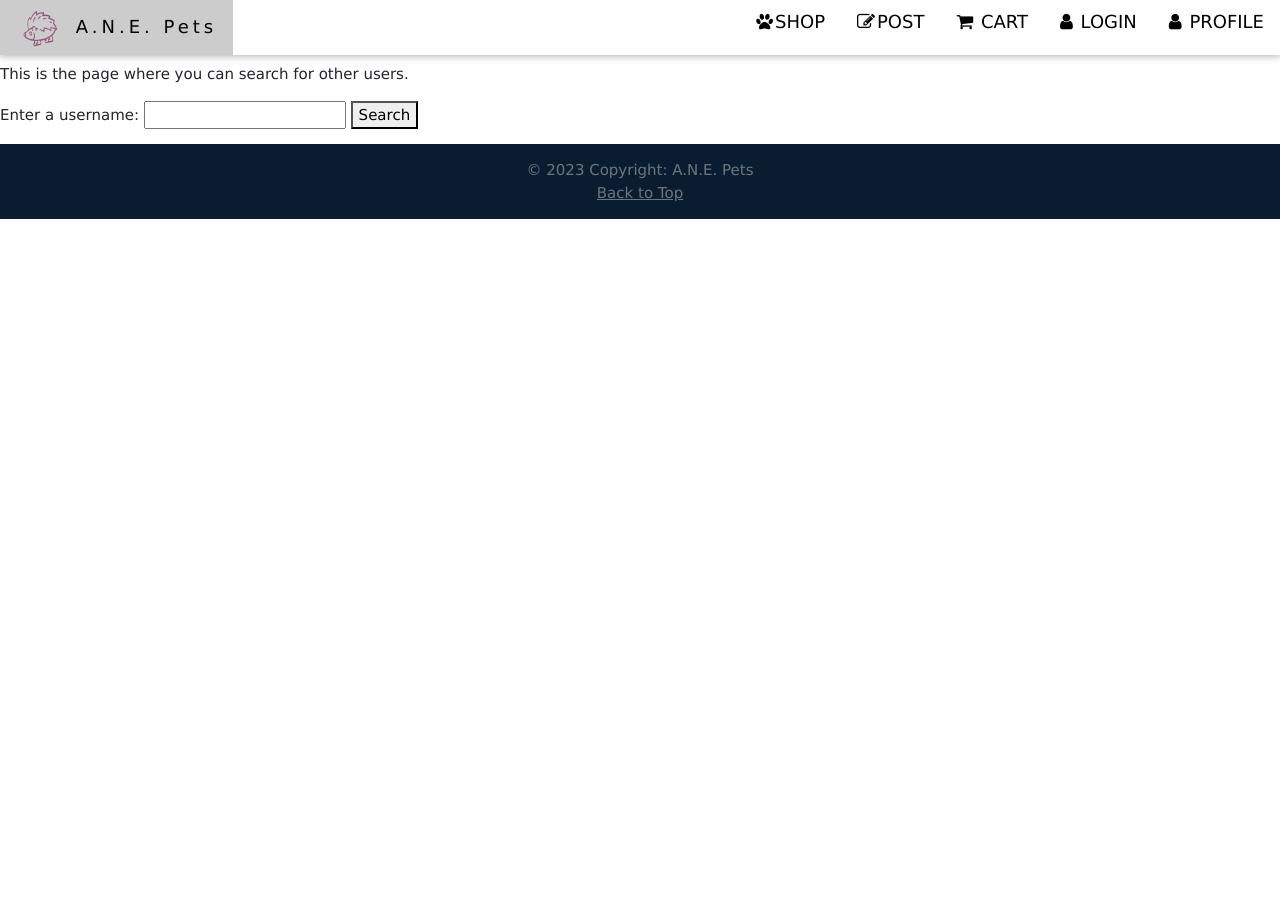
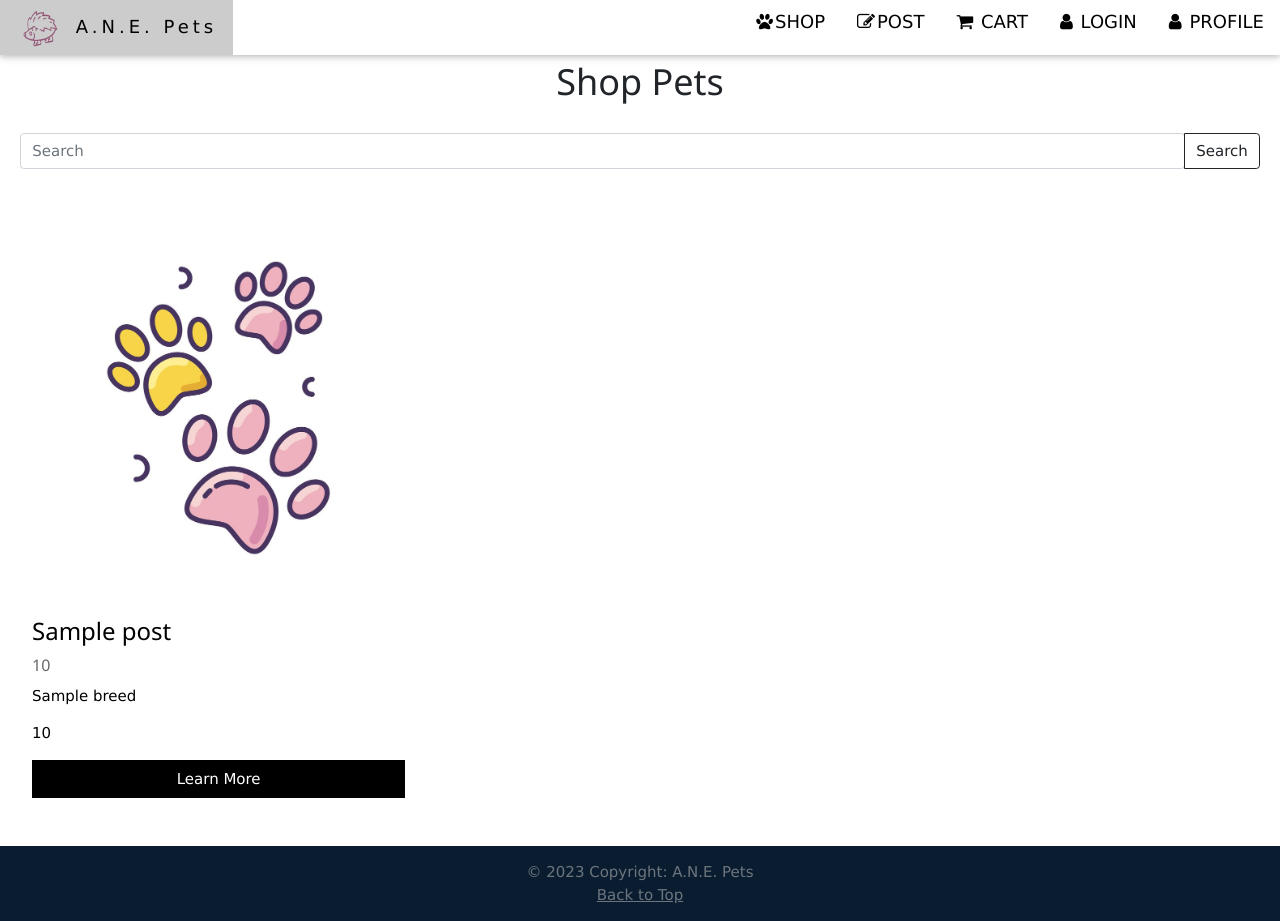
Before and after one commit to Nick-Talton/cs4750, a Flask app: template app/templates/shop.html in a window 1280 px wide. Before the commit the page ends 219 px from the top, so only its background shows below. Run offline with Flask 2, Linux system fonts and the light colour scheme; the template is opened without the code that fills it: most values are stand-ins (such as "Sample title", 1, 10 or a date in 2020).

Commit message:
Update shopping page

```diff
--- a/app/app.py
+++ b/app/app.py
@@ -8,7 +8,7 @@ from signuppage import signuppage
 from cartpage import cartpage
 from postspages import postspages
 from profilepage import profilepage
-from shop import shop
+from shoppage import shoppage
 import pymysql
 
 app = Flask(__name__)
@@ -27,7 +27,7 @@ app.register_blueprint(cartpage) # /cart
 app.register_blueprint(postspages) # /post/create and /post/<int:id>
 # app.register_blueprint(profilepage) # /profile/<user>
 app.register_blueprint(profilepage) # /profile
-app.register_blueprint(shop) # /shop
+app.register_blueprint(shoppage) # /shop
 
 
 if __name__ == '__main__':
--- a/app/templates/base.html
+++ b/app/templates/base.html
@@ -15,7 +15,17 @@
 <link rel="stylesheet" href="https://fonts.googleapis.com/css?family=Raleway">
 <link rel="stylesheet" href="https://cdnjs.cloudflare.com/ajax/libs/font-awesome/4.7.0/css/font-awesome.min.css">
     <link rel="stylesheet" href="../static/css/base.css">
-</head>
+    <style>
+      body {
+        padding-top:50px;
+      }
+      @media (max-width:979px) {
+        body {
+          padding-top:50px;
+        }
+      }
+    </style>
+  </head>
 
 <body>
 <!-- <body class="d-flex flex-column h-100"> -->
--- a/app/templates/index.html
+++ b/app/templates/index.html
@@ -1,8 +1,8 @@
 <!-- index.html -->
 {% extends "base.html" %}
-{% block description %}Posts Index{% endblock %}
-{% block title %}Posts Index{% endblock %}
-{% block navtitle %}Posts Index{% endblock %}
+{% block description %}Home{% endblock %}
+{% block title %}Home{% endblock %}
+{% block navtitle %}Home{% endblock %}
 {% block content %}
 
 <!DOCTYPE html>
--- a/app/templates/shop.html
+++ b/app/templates/shop.html
@@ -1,15 +1,53 @@
 <!-- search.html -->
 {% extends "base.html" %}
-{% block description %}Search{% endblock %}
-{% block title %}Search{% endblock %}
-{% block navtitle %}Search{% endblock %}
+{% block description %}Shop{% endblock %}
+{% block title %}Shop{% endblock %}
+{% block navtitle %}Shop{% endblock %}
 {% block content %}
-<h1>Search Users</h1>
-<p>This is the page where you can search for other users.</p>
-<!-- Create a form that sends a Search request to /search -->
-<form action="/search" method="Search">
-    <label for="query">Enter a username:</label>
-    <input type="text" id="query" name="query" required>
-    <button type="submit">Search</button>
-</form>
+
+<!DOCTYPE html>
+<html>
+<head>
+    <title>{{ title }}</title>
+    <link rel="stylesheet" href="https://cdn.jsdelivr.net/npm/bootstrap@5.1.3/dist/css/bootstrap.min.css"
+    integrity="sha384-1BmE4kWBq78iYhFldvKuhfTAU6auU8tT94WrHftjDbrCEXSU1oBoqyl2QvZ6jIW3"
+    crossorigin="anonymous">
+    <link rel="stylesheet" href="https://www.w3schools.com/w3css/4/w3.css">
+<link rel="stylesheet" href="https://fonts.googleapis.com/css?family=Raleway">
+<link rel="stylesheet" href="https://cdnjs.cloudflare.com/ajax/libs/font-awesome/4.7.0/css/font-awesome.min.css">
+    <link rel="stylesheet" href="../static/css/base.css">
+    <link rel="stylesheet" href="../static/css/shop.css">
+</head>
+<body>
+    <div >
+        <h1 style="text-align:center">Shop Pets</h1>
+    <div id="search" class="input-group" style="padding:20px;">
+        <input type="search" class="form-control rounded" placeholder="Search" aria-label="Search" aria-describedby="search-addon" />
+        <button type="button" class="btn btn-outline-dark" data-mdb-ripple-init>Search</button>
+      </div>
+    </div>
+
+
+    <div class="w3-row-padding w3-padding-16">
+ <!-- Loop through the posts list and display each post title and content -->
+        {% for post in posts %}
+        <div class="w3-third w3-margin-bottom">
+            <img src="../static/img/home1.jpg" alt="Norway" style="width:100%;">
+            <div class="w3-container w3-white">
+              <h3>{{ post.name }}</h3>
+              <h6 class="w3-opacity">{{ post.price }}</h6>
+              <p>{{ post.breed }}</p>
+              <p>{{ post.age }}</p>
+              <button class="w3-button w3-block w3-black w3-margin-bottom">Learn More</button>
+            </div>
+          </div>
+        {% endfor %}
+
+
+
+
+      </div>
+</body>
+</html>
+
 {% endblock %}
--- a/app/views/homepage.py
+++ b/app/views/homepage.py
@@ -5,22 +5,23 @@ from jinja2 import TemplateNotFound
 homepage = Blueprint('homepage', __name__, template_folder='templates')
 
 # A list of posts to display on the home page
-posts = [
-    {
-        "title": "Hello, Flask!   Evelyn was here!!",
-        "content": "This is my first post using Flask and Jinja."
-    },
-    {
-        "title": "Flask is awesome",
-        "content": "I'm learning how to use Flask to create web applications."
-    },
-    {
-        "title": "Flask templates",
-        "content": "Flask templates are easy to use and powerful."
-    }
-]
+# posts = [
+#     {
+#         "title": "Hello, Flask!   Evelyn was here!!",
+#         "content": "This is my first post using Flask and Jinja."
+#     },
+#     {
+#         "title": "Flask is awesome",
+#         "content": "I'm learning how to use Flask to create web applications."
+#     },
+#     {
+#         "title": "Flask templates",
+#         "content": "Flask templates are easy to use and powerful."
+#     }
+# ]
 
 @homepage.route('/')
 def index():
     # Render the index.html template with the posts variable
-    return render_template("index.html", title='Home', posts=posts)
+    # return render_template("index.html", title='Home', posts=posts)
+    return render_template("index.html", title='Home')
--- a/app/views/shop.py
+++ /dev/null
@@ -1,33 +0,0 @@
-# searchpages.py
-from flask import Blueprint, render_template, request
-from jinja2 import TemplateNotFound
-
-shop = Blueprint('shop', __name__, template_folder='templates')
-
-# A list of users to display on the search results page
-users = [
-    {
-        "username": "alice",
-        "bio": "I love Flask and Python."
-    },
-    {
-        "username": "bob",
-        "bio": "I'm a beginner in web development."
-    },
-    {
-        "username": "charlie",
-        "bio": "I'm a fan of open source software."
-    }
-]
-
-@shop.route("/shop", methods=["GET", "POST"])
-def search():
-    # If the request method is POST, get the query and filter the users list
-    if request.method == "POST":
-        query = request.form.get("query")
-        # You can use your own logic to search for users here
-        results = [user for user in users if query.lower() in user["username"].lower()]
-        # Render the results.html template with the query and results variables
-        return render_template("results.html", query=query, results=results)
-    # If the request method is GET, render the search.html template
-    return render_template("search.html", title='Search')
--- /dev/null
+++ b/app/views/shoppage.py
@@ -0,0 +1,78 @@
+# searchpages.py
+from flask import Blueprint, render_template, request
+from jinja2 import TemplateNotFound
+
+shoppage = Blueprint('shop', __name__, template_folder='templates')
+
+# A list of users to display on the search results page
+# users = [
+#     {
+#         "username": "alice",
+#         "bio": "I love Flask and Python."
+#     },
+#     {
+#         "username": "bob",
+#         "bio": "I'm a beginner in web development."
+#     },
+#     {
+#         "username": "charlie",
+#         "bio": "I'm a fan of open source software."
+#     }
+# ]
+
+# @shop.route("/shop", methods=["GET", "POST"])
+# def search():
+#     # If the request method is POST, get the query and filter the users list
+#     if request.method == "POST":
+#         query = request.form.get("query")
+#         # You can use your own logic to search for users here
+#         results = [user for user in users if query.lower() in user["username"].lower()]
+#         # Render the results.html template with the query and results variables
+#         return render_template("results.html", query=query, results=results)
+#     # If the request method is GET, render the search.html template
+#     return render_template("shop.html", title='Shop')
+
+# A list of posts to display on the home page
+posts = [
+    {
+        "name": "Charlie",
+        "breed": "Golden Retriever",
+        "price" : "$525.00",
+        "age" : "6 months old"
+    },
+    {
+        "name": "Sally",
+        "breed": "Goldfish",
+        "price" : "$10.99",
+        "age" : "5 years old"
+    },
+    {
+        "name": "Peter",
+        "breed": "Parrot",
+        "price" : "$100.00",
+        "age" : "3 years old"
+    },
+    {
+        "name": "Floof",
+        "breed": "Persian Cat",
+        "price" : "$525.00",
+        "age" : "7 months old"
+    },
+    {
+        "name": "Toasty",
+        "breed": "Siberian Husky",
+        "price" : "$1000.99",
+        "age" : "5 months old"
+    },
+    {
+        "name": "Pops",
+        "breed": "Guppie",
+        "price" : "$1.00",
+        "age" : "1 years old"
+    }
+]
+
+@shoppage.route("/shop", methods=["GET", "POST"])
+def shop():
+    # Render the index.html template with the posts variable
+    return render_template("shop.html", title='Shop', posts=posts)
```
Also changed, not shown: app/static/css/shop.css (added), app/static/img/home1.jpg.
